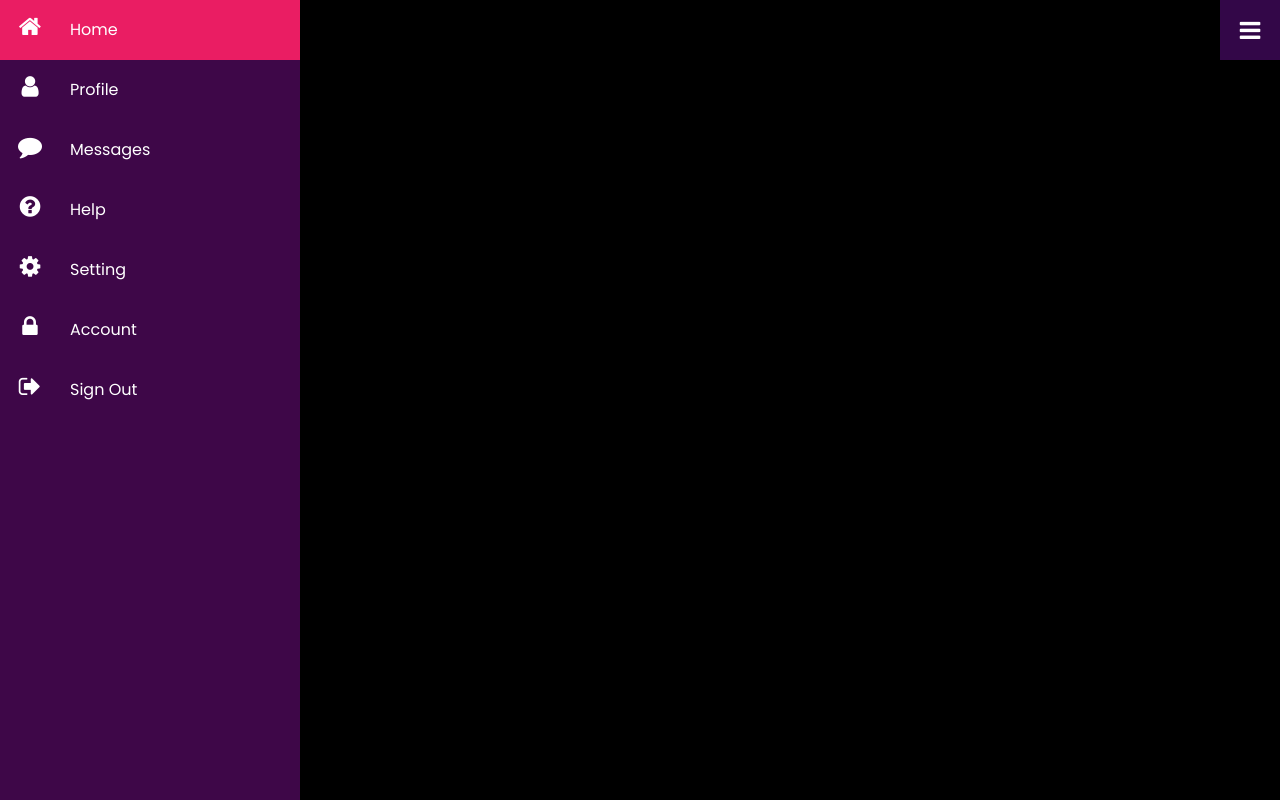
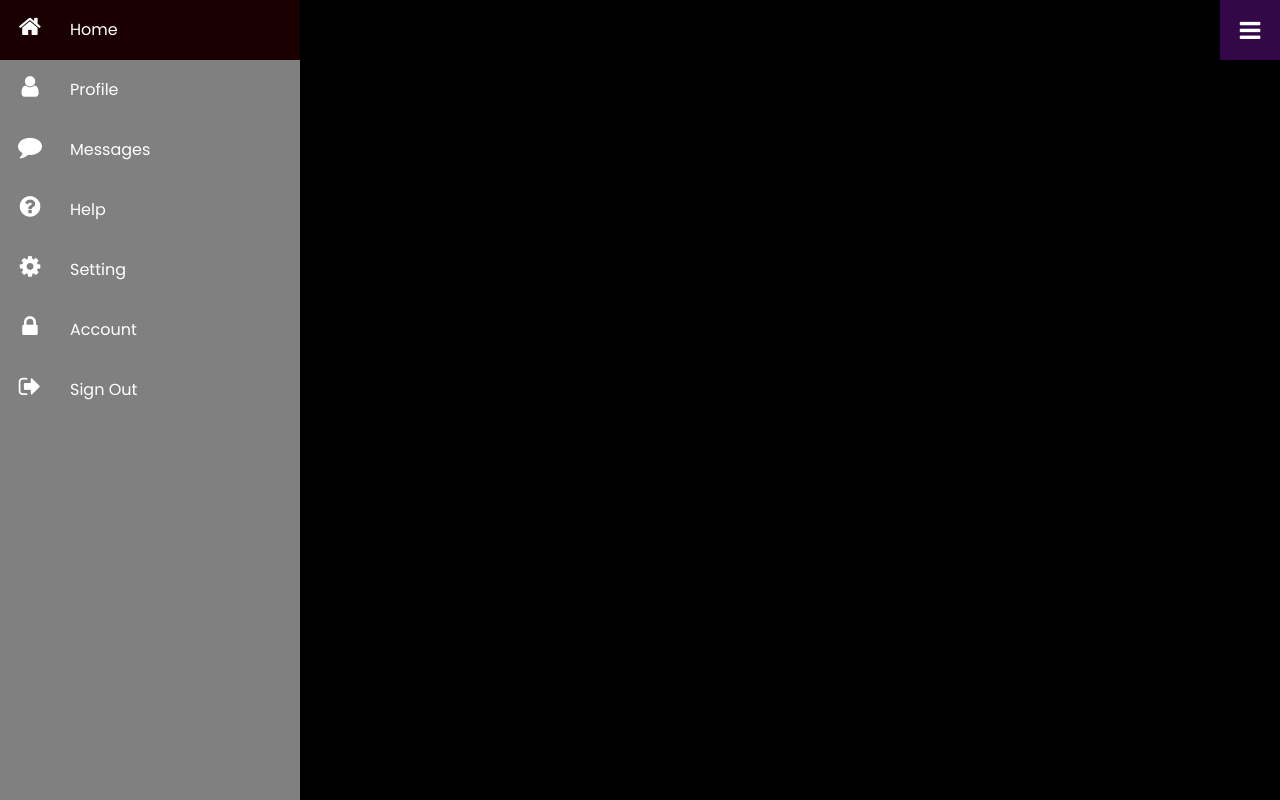
Before and after one commit to Worldofathletes/mysite, a plain HTML site: page index.html in a window 1280 px wide. Drawn offline with Linux system fonts and the light colour scheme.

Commit message:
Update Creative-SideBar-effect.css

```diff
--- a/Creative-SideBar-effect.css
+++ b/Creative-SideBar-effect.css
@@ -20,7 +20,7 @@
     position: fixed;
     width: 60px;
     height: 100%;
-    background: #3e0748;
+    background: #808080;
     transition: 0.5s;
     overflow: hidden;
 }
@@ -44,7 +44,7 @@
 }
 
  .SideBar ul li:hover {
-    background: #ea1d63;
+    background: #1a0000;
 }
 
  .SideBar ul li a {
```
